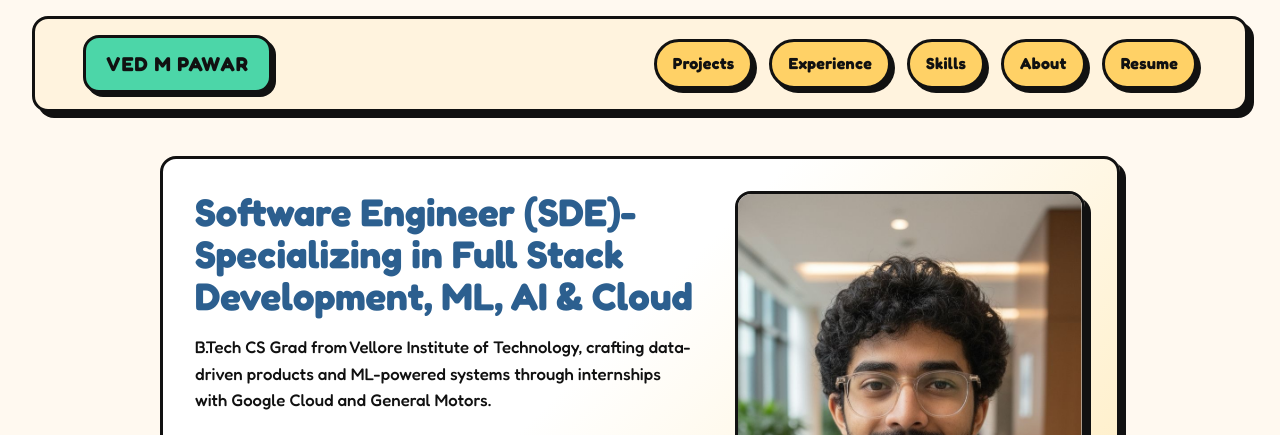
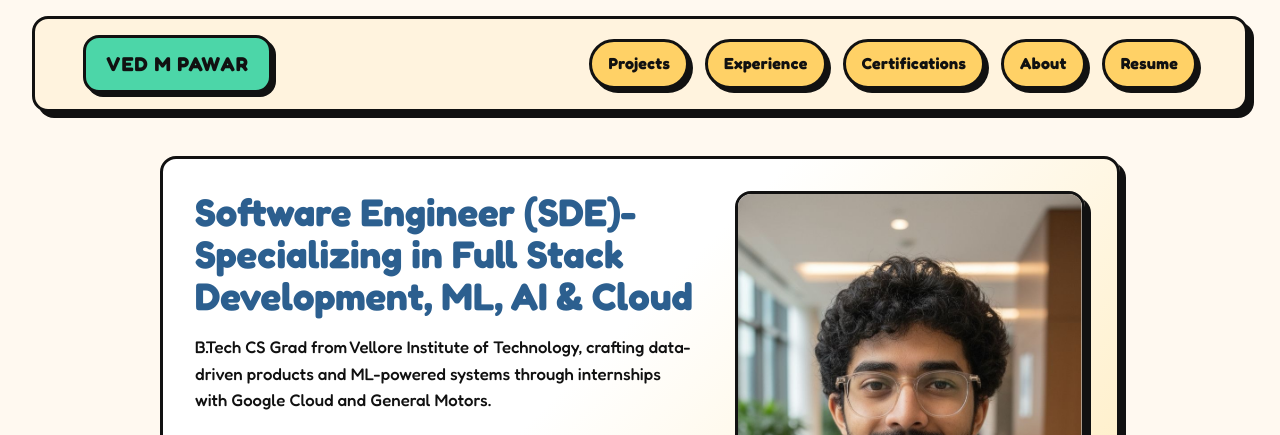
Before and after one commit to VedPawar1410/portfolio, a plain HTML site: page index.html in a window 1280 px wide. Shown: the top 435 px of the page. Drawn offline with Linux system fonts and the light colour scheme.

Commit message:
Update 'Skills' section to 'Certifications' in index.html for clarity and consistency.

```diff
--- a/index.html
+++ b/index.html
@@ -18,7 +18,7 @@
             <ul>
                 <li><a class="btn btn-link" href="#projects">Projects</a></li>
                 <li><a class="btn btn-link" href="#case-studies">Experience</a></li>
-                <li><a class="btn btn-link" href="#insights">Skills</a></li>
+                <li><a class="btn btn-link" href="#insights">Certifications</a></li>
                 <li><a class="btn btn-link" href="#about">About</a></li>
                 <li><a class="btn btn-link" href="assets/VedPawar_Resume.pdf" target="_blank" rel="noopener">Resume</a></li>
             </ul>
@@ -138,7 +138,7 @@
 
         <section id="insights" class="band">
             <header class="section-header">
-                <h2>Skills &amp; Certifications</h2>
+                <h2>Certifications</h2>
                 <p>A blend of programming languages, frameworks, and credentials that power my build-measure-learn loop.</p>
             </header>
             <div class="card-grid insight-grid">
```
